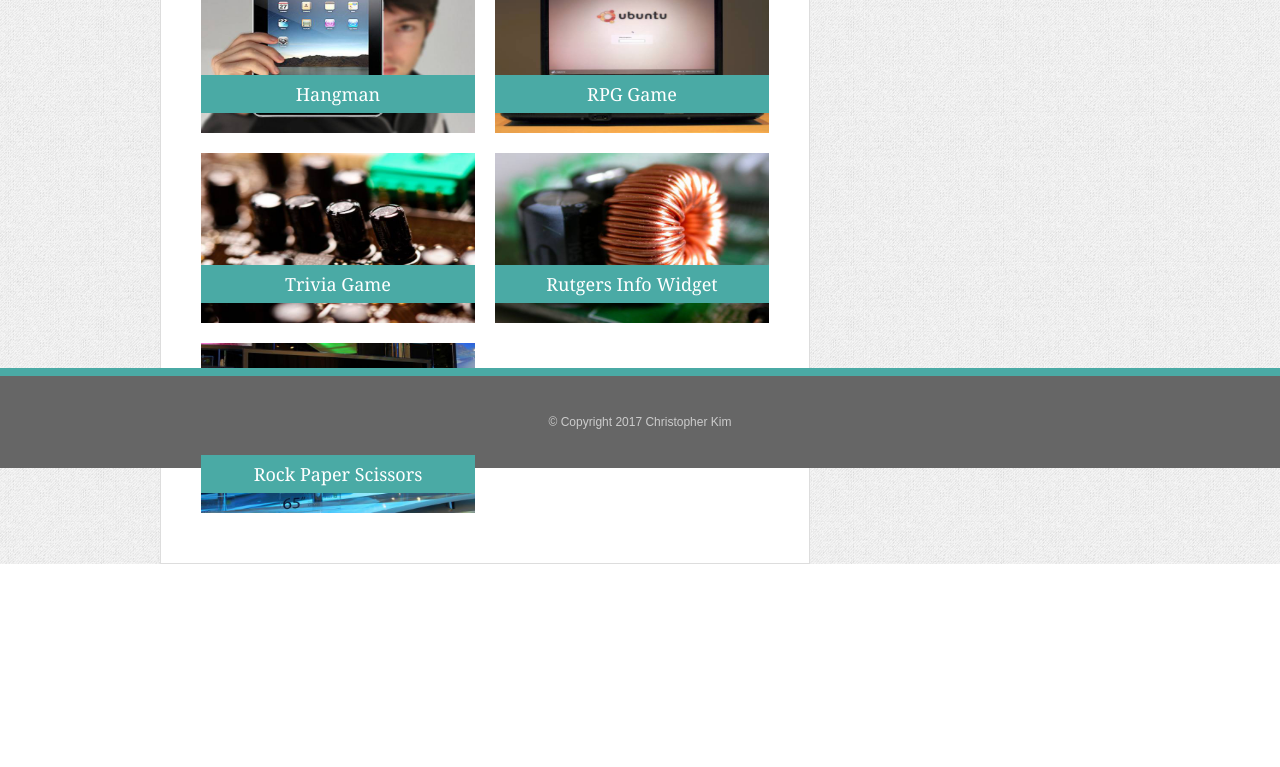
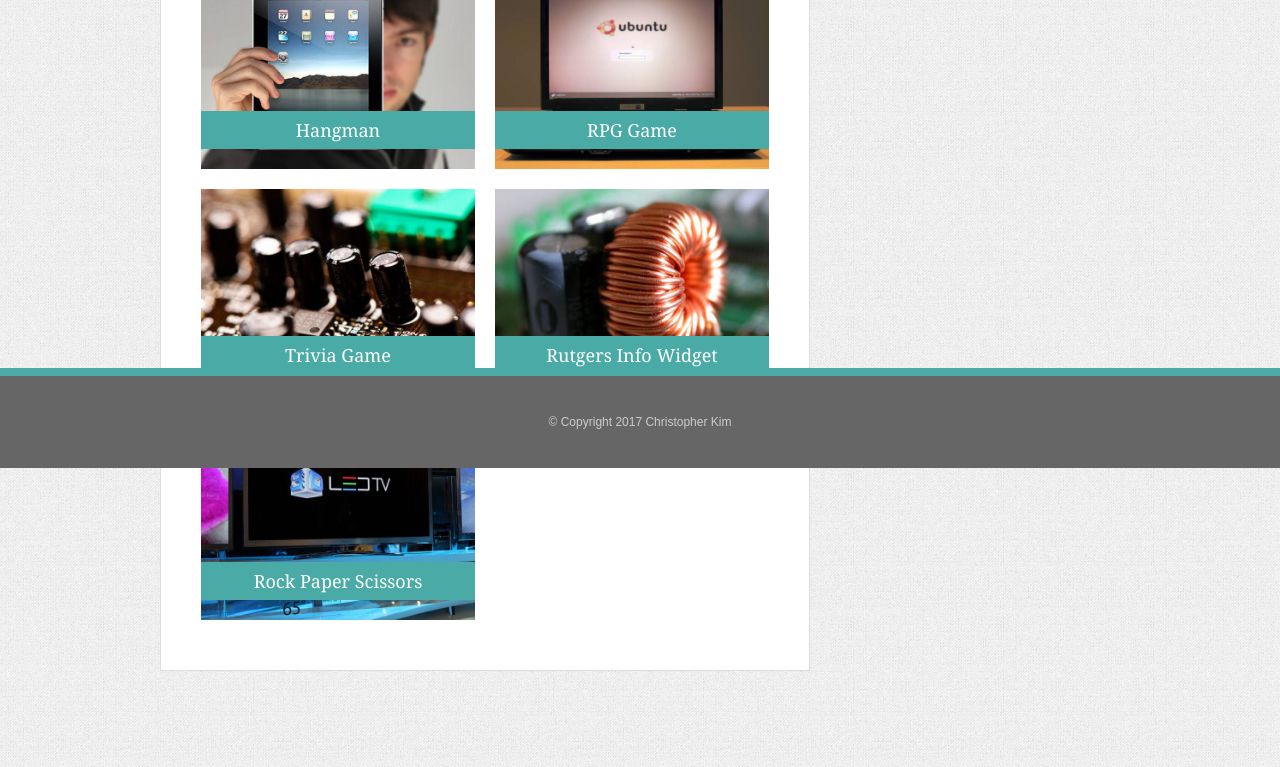
Before and after one commit to chrisms91/Basic-Portfolio, a plain HTML site: page portfolio.html in a window 1280 px wide. Shown: the part 332-1099 px from the top of the page. Before the commit the page ends 896 px from the top, so only its background shows below. Drawn offline with Linux system fonts and the light colour scheme.

Commit message:
fixed footer and container

```diff
--- a/css/style.css
+++ b/css/style.css
@@ -14,7 +14,6 @@ body {
 	background-image: url("../image/gray_jean.png");
 	background-position: repeat;
 	height: 100%;
-
 }
 
 header {
@@ -47,11 +46,11 @@ img {
 	width: auto;
 	height: 280px;
 }
+
 .container {
 	width: 960px;
 	margin-right: auto;
 	margin-left: auto;
-
 }
 
 .site-header {
@@ -99,6 +98,13 @@ img {
 	background: #ffffff;
 	border: 1px solid #dddddd;
 	box-sizing: border-box;
+	margin-bottom: 150px;
+}
+
+.main-section:after {
+	 display: table;
+  clear: both;
+  content: "";
 }
 
 .main-content {
@@ -148,12 +154,15 @@ img {
 	margin-top: 40px;
 	border-top: solid 8px #4aaaa5;
 	background-color: #666666;
-	position: absolute;
+	position: fixed;
 	left: 0;
 	bottom: 0;
 	width: 100%;
 	height: 100px;
 	clear: both;
+	z-index: 3;
+
+
 }
 
 .footer-content {
@@ -223,18 +232,11 @@ label {
  *********  Portfolio  **********
  ********************************/
 
- .portfolio-container {
+/* .portfolio-container {
 		width: 100%;
 		height: auto;
 	}
-
-	.portfolio-container:after {
-   content: " "; /* Older browser do not support empty content */
-   visibility: hidden;
-   display: block;
-   height: 0;
-   clear: both;
-	}
+*/
 
  .portfolio-title {
 	color: #fff;
@@ -267,7 +269,7 @@ label {
 .portfolio-img {
 	width: 100%;
 	display: block;
-	height: 170px;
+	height: auto;
 	z-index: 2;
 /*	height: auto;
 	overflow: hidden;*/
@@ -281,3 +283,10 @@ label {
     margin: 10px;
     overflow: hidden ;
 }
+
+/* Clearfix */
+.clearfix:after {
+  display: table;
+  clear: both;
+  content: "";
+}
--- a/portfolio.html
+++ b/portfolio.html
@@ -31,17 +31,17 @@
 	</header>
 
 
-	<div class="container">
+	<div class="container clearfix">
 		<!-- Main Section -->
 		<main class="main-section">
 
 			<!-- Main Content -->
-			<div class="main-content">
+			<div class="main-content clearfix">
 				<header class="main-header">
 					<h2> Portfolio </h2>
 				</header>
 
-				<div class="portfolio-container">
+				<div class="portfolio-container clearfix">
 					<div class="portfolio-item">
 						<a href="#"><img src="image/img-potfolio.jpg" class="portfolio-img"><div class="portfolio-title">Hangman</div></a>
 					</div>
@@ -77,7 +77,8 @@
 			</div>
 
 		</aside>
-	</div>
+
+	</div> <!-- #container -->
 
 	<footer class="site-footer">
 		<div class="footer-content">
```
Also changed, not shown: contact.html (+1 -1 lines), index.html (+1 -1 lines), 2 other files.
